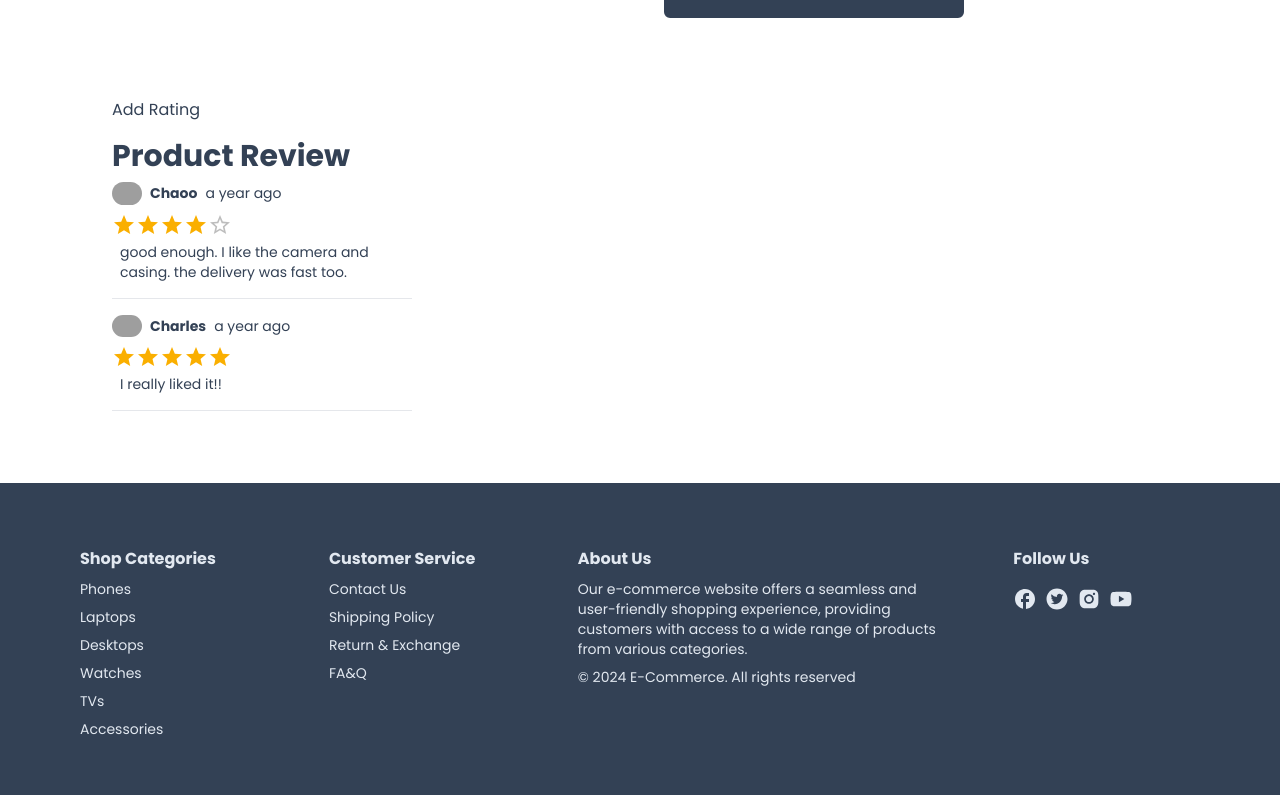
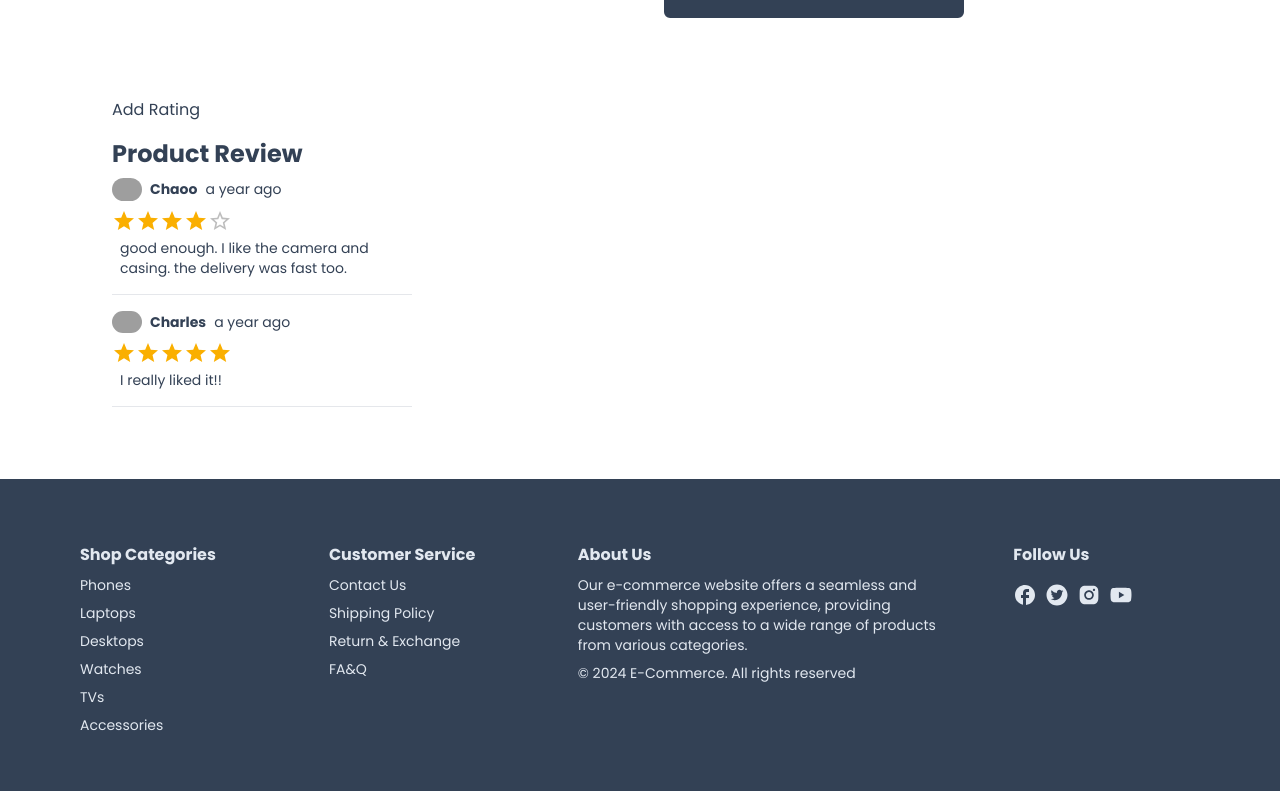
Before and after one commit to vaisakhpn/E-Commerce, a Next.js app: page /product/1 in a window 1280 px wide. Shown: the part 838-1633 px from the top of the page. Built offline with nearby package versions, Linux system fonts and the light colour scheme; grey boxes are pictures that could not be loaded; a web font is replaced by a local one.

Commit message:
font changed

```diff
--- a/app/component/Heading.tsx
+++ b/app/component/Heading.tsx
@@ -6,7 +6,7 @@
 const Heading: React.FC<HeadingProps> = ({ title, center }) => {
   return (
     <div className={center ? "text-center" : "text-start"}>
-      <h1 className="font-bold text-3xl">{title}</h1>
+      <h1 className="font-bold text-2xl">{title}</h1>
     </div>
   );
 };
```
